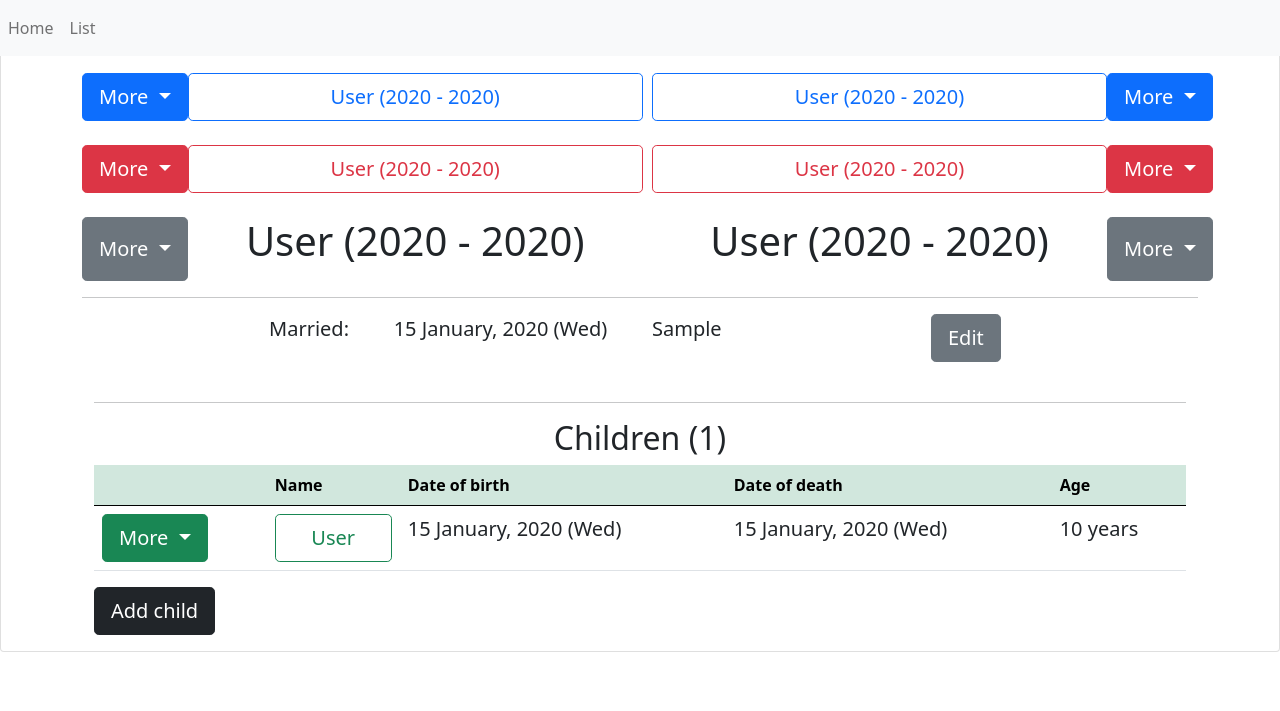
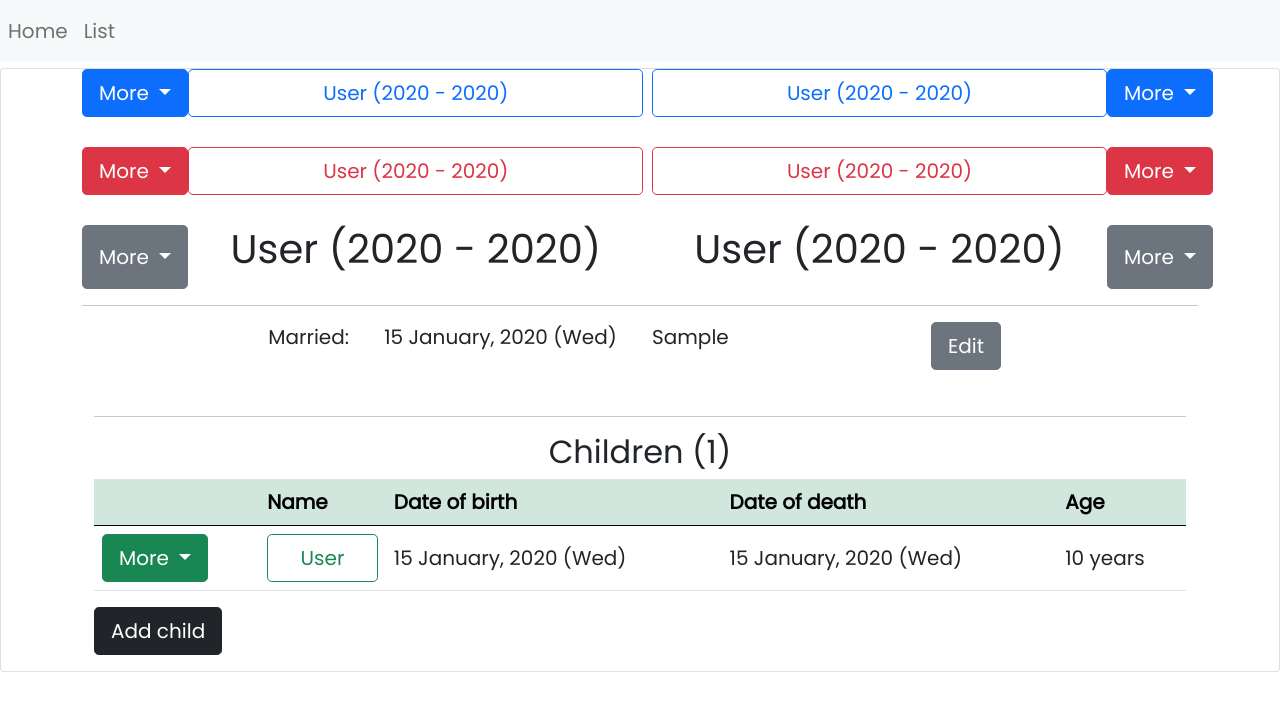
Before and after one commit to historyman1973/genealogy, a Flask app: page /family/1 in a window 1280 px wide. Shown: the top 711 px of the page. Run offline with Flask 2, Linux system fonts and the light colour scheme; tables that the repository leaves empty hold one stand-in row (values such as "Sample post"); some libraries are stand-ins or nearby versions.

Commit message:
Fixed location save bug for grandparents, set home page URL link to current family ID, minor UI improvements.

```diff
--- a/genealogy/individual/forms.py
+++ b/genealogy/individual/forms.py
@@ -7,7 +7,7 @@ from ..models import Individual, Parents, Location
 
 
 def location_query():
-    return Location.query
+    return Location.query.order_by(Location.townorcity)
 
 
 def familyview_form(relationship_id):
--- a/genealogy/individual/templates/base.html
+++ b/genealogy/individual/templates/base.html
@@ -8,11 +8,19 @@
   {% import "bootstrap/wtf.html" as wtf %}
   {{ moment.include_jquery() }}
   {{ moment.include_moment() }}
+  <link rel="stylesheet"
+        href="https://fonts.googleapis.com/css?family=Poppins">
+  <style>
+      body {
+        font-family: 'Poppins', sans-serif;
+        font-size: 20px;
+      }
+    </style>
   <title>The Genealogy App</title>
 
 </head>
 <body>
-
+<div style="height:68px; width:100%; clear:both;"></div>
 {% with messages = get_flashed_messages(with_categories=true) %}
 {% if messages %}
 <div class="alert alert-warning alert-dismissible" role="alert">  <ul class=flashes>
@@ -26,7 +34,7 @@
 <nav class="navbar fixed-top navbar-expand-lg navbar-light bg-light">
 
   <div class="navbar-nav">
-    <a class="nav-item nav-link" href="{{ url_for('show_family', parentsid='1') }}">Home</a>
+    <a class="nav-item nav-link" href="{{ url_for('show_family', parentsid=session['partners.id']) }}">Home</a>
     <a class="nav-item nav-link" href="{{ url_for('individual_list') }}">List</a>
   </div>
 
--- a/genealogy/individual/templates/edit_individual.html
+++ b/genealogy/individual/templates/edit_individual.html
@@ -45,7 +45,7 @@
                 {{ wtf.form_field(form.individual_birth_location, class='form-select w-auto') }}
             </div>
             <!-- Button trigger modal -->
-            <div class="col-sm-2 w-auto pb-0 align-self-end">
+            <div class="col-sm-2 w-auto align-self-end mb-0">
             <a class="link-success" href="" data-bs-toggle="modal" data-bs-target="#addlocation">Add new location</a>
             </div>
         </div>
@@ -58,8 +58,8 @@
                 {{ wtf.form_field(form.individual_death_location, class='form-select w-auto') }}
             </div>
             <!-- Button trigger modal -->
-            <div class="col-sm-2 w-auto mb-0 pb-0 align-self-end">
-            <a class="link-success" href="" data-bs-toggle="modal" data-bs-target="#addlocation"><p>Add new location</p></a>
+            <div class="col-sm-2 w-auto align-self-end mb-0">
+            <a class="link-success" href="" data-bs-toggle="modal" data-bs-target="#addlocation">Add new location</a>
             </div>
         </div>
     </div>
--- a/genealogy/individual/templates/home.html
+++ b/genealogy/individual/templates/home.html
@@ -1,14 +1,12 @@
 {% extends "base.html" %}
 {% block content %}
-<div class=class="container-fluid">
 <div class="card">
     <div class="card-deck mb-3">
         <!--        <div class="card-body">-->
         <form method="POST" class="col-md-12">
             {{form.hidden_tag()}}
-                <br>
             <div class="container">
-                    <div class="row mt-5">
+                <div class="row">
                     <div class="col-6 d-flex">
                         <!--                        #################################### PATERNAL GRANDFATHER ###-->
                         {% if patgrandfather %}
@@ -270,7 +268,8 @@
                                     <div class="modal-footer">
                                         <button type="button" class="btn btn-secondary"
                                                 data-bs-dismiss="modal">Close</button>
-                                            <input type="submit" class="btn btn-primary" value="Add" name="addrelationship"/>
+                                        <input type="submit" class="btn btn-primary" value="Add"
+                                               name="addrelationship"/>
                                     </div>
                                 </div>
                             </div>
@@ -318,16 +317,16 @@
                         <td><button type="submit" class="btn btn-outline-success col-12 btn-lg"
                                     name="childfocus" value="{{ child.id }}">{{ child.fullname }}</button></td>
                         {% if child.dob %}
-                            <td><p class="lead">{{ child.dob | datedisplay }}</p></td>
+                        <td valign="middle"><p class="lead mb-0">{{ child.dob | datedisplay }}</p></td>
                         {% else %}
                         <td></td>
                         {% endif %}
                         {% if child.dod %}
-                            <td><p class="lead">{{ child.dod | datedisplay }}</p></td>
+                        <td valign="middle"><p class="lead mb-0">{{ child.dod | datedisplay }}</p></td>
                         {% else %}
                         <td></td>
                         {% endif %}
-                            <td><p class="lead">{{ child.age }} years</p></td>
+                        <td valign="middle"><p class="lead mb-0">{{ child.age }} years</p></td>
                     </tr>
                     </tbody>
                     {% endfor %}
@@ -339,5 +338,4 @@
         </form>
     </div>
 </div>
-</div>
 {% endblock %}
--- a/genealogy/individual/templates/list.html
+++ b/genealogy/individual/templates/list.html
@@ -1,10 +1,10 @@
 {% extends "base.html" %}
 {% block content %}
-
-<table class="table mt-5">
+<table class="table">
     <thead>
     <tr class="table-info">
         <th scope="col">ID</th>
+        <th scope="col">ID</th>>
         <th scope="col">Surname</th>
         <th scope="col">Forenames</th>
         <th scope="col">Gender</th>
@@ -16,7 +16,7 @@
     <tbody>
     {% for individual in individuals %}
     <tr>
-        <th scope="row">{{ individual.id}}</th>
+        <th>{{ individual.id}}</th>
         <td>{{ individual.surname }}</td>
         <td>{{ individual.forenames }}</td>
         <td>{{ individual.gender }}</td>
```
Also changed, not shown: genealogy/individual/individual_functions.py (+44 -11 lines), genealogy/master_lists/locations.py (+5 -4 lines). Lines whose indentation alone changed are shown as unchanged.
